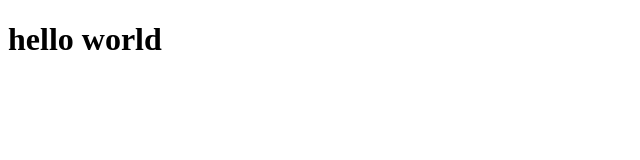
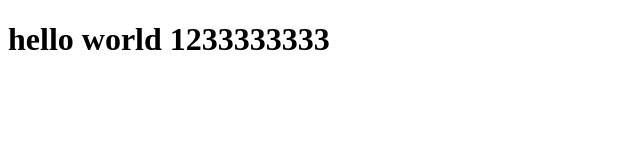
Before and after one commit to 0225it201061/example, a plain HTML site: page index.html in a window 1280 px wide. Shown: the whole page, without its empty margins (0-640 px from the left). Drawn offline with Linux system fonts and the light colour scheme.

Commit message:
first commit

```diff
--- a/index.html
+++ b/index.html
@@ -7,6 +7,6 @@
     <title>Document</title>
 </head>
 <body>
-    <h1>hello world</h1>
+    <h1>hello world  1233333333</h1>
 </body>
 </html>
```
